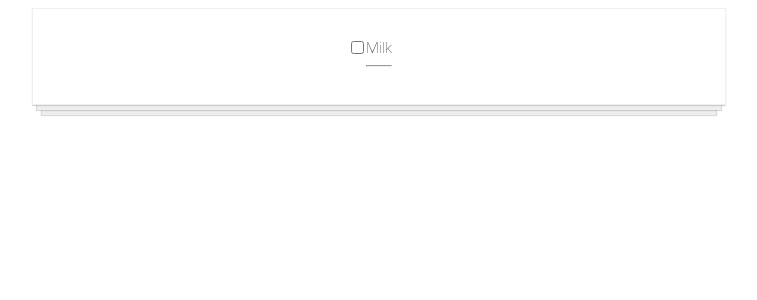
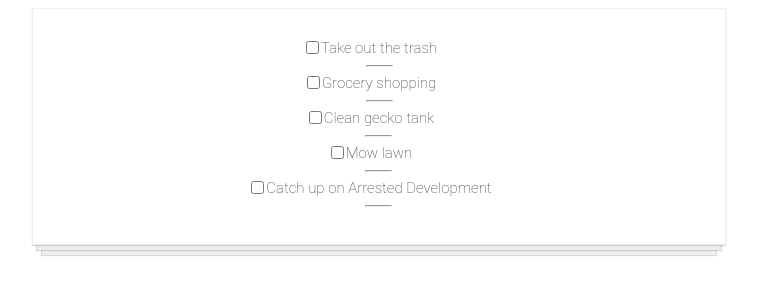
Before and after one commit to its-gio/To-Do-App, a React (Create React App) app: page / in a window 1280 px wide. Shown: the top 300 px of the page, without its empty margins (261-1018 px from the left). Built offline with nearby package versions, Linux system fonts and the light colour scheme.

Commit message:
Added local data (json) and mapped then added TodoItem component with info from json

```diff
--- a/src/App.js
+++ b/src/App.js
@@ -1,14 +1,15 @@
 import React, { Component } from "react";
 
 import TodoItem from "./components/TodoItem";
+import todoList from "./data/data.js";
 
 class App extends Component {
   render() {
-    return (
-      <form className="todo-list">
-        <TodoItem />
-      </form>
-    );
+    const todoItems = todoList.map(item => (
+      <TodoItem key={item.id} text={item.text} />
+    ));
+
+    return <form className="todo-list">{todoItems}</form>;
   }
 }
 
--- a/src/components/ToDoItem.jsx
+++ b/src/components/ToDoItem.jsx
@@ -5,7 +5,7 @@ class TodoItem extends Component {
     return (
       <label className="todo-item">
         <input className="todo-item__checkbox" type="checkbox" />
-        Milk
+        {this.props.text}
         <hr className="todo-item__hr" />
       </label>
     );
--- /dev/null
+++ b/src/data/data.js
@@ -0,0 +1,29 @@
+const todoList = [
+  {
+    "id": 1,
+    "text": "Take out the trash",
+    "completed": true
+  },
+  {
+    "id": 2,
+    "text": "Grocery shopping",
+    "completed": false
+  },
+  {
+    "id": 3,
+    "text": "Clean gecko tank",
+    "completed": false
+  },
+  {
+    "id": 4,
+    "text": "Mow lawn",
+    "completed": true
+  },
+  {
+    "id": 5,
+    "text": "Catch up on Arrested Development",
+    "completed": false
+  }
+]
+
+export default todoList;
```
